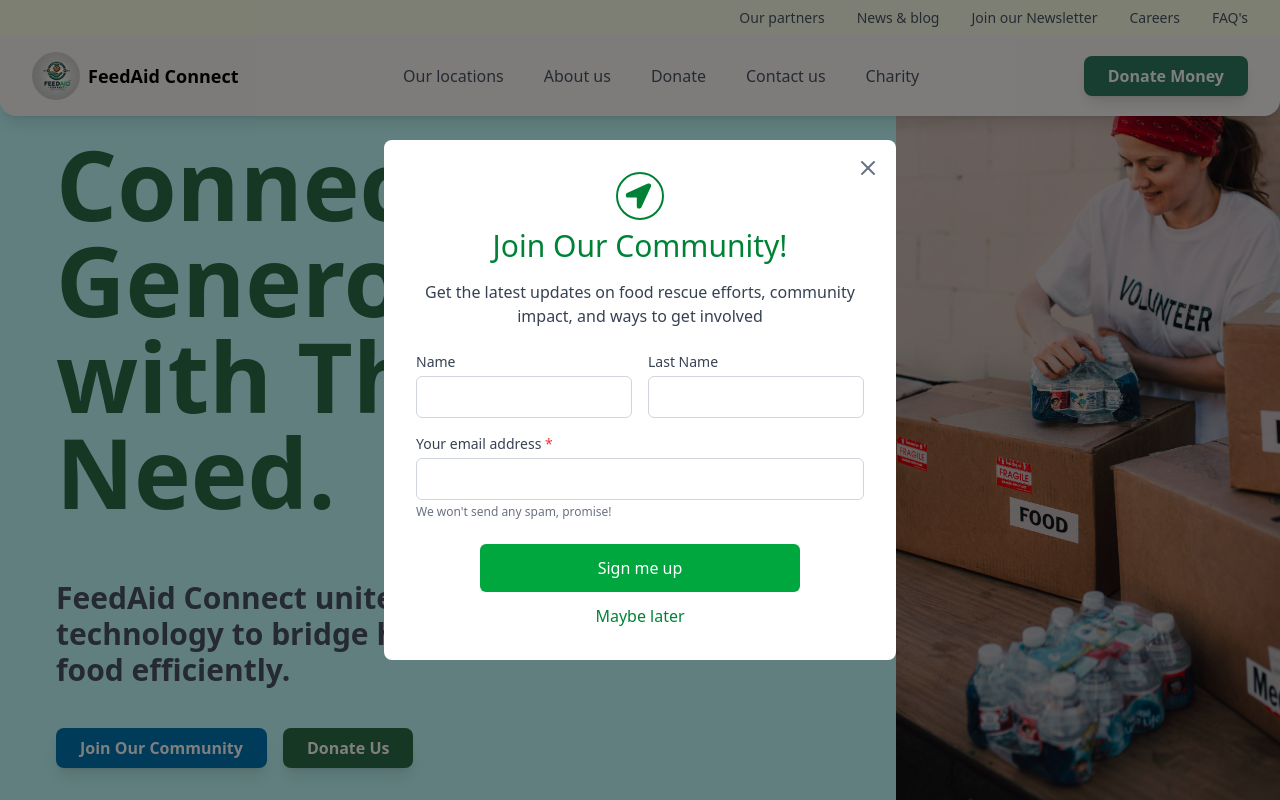
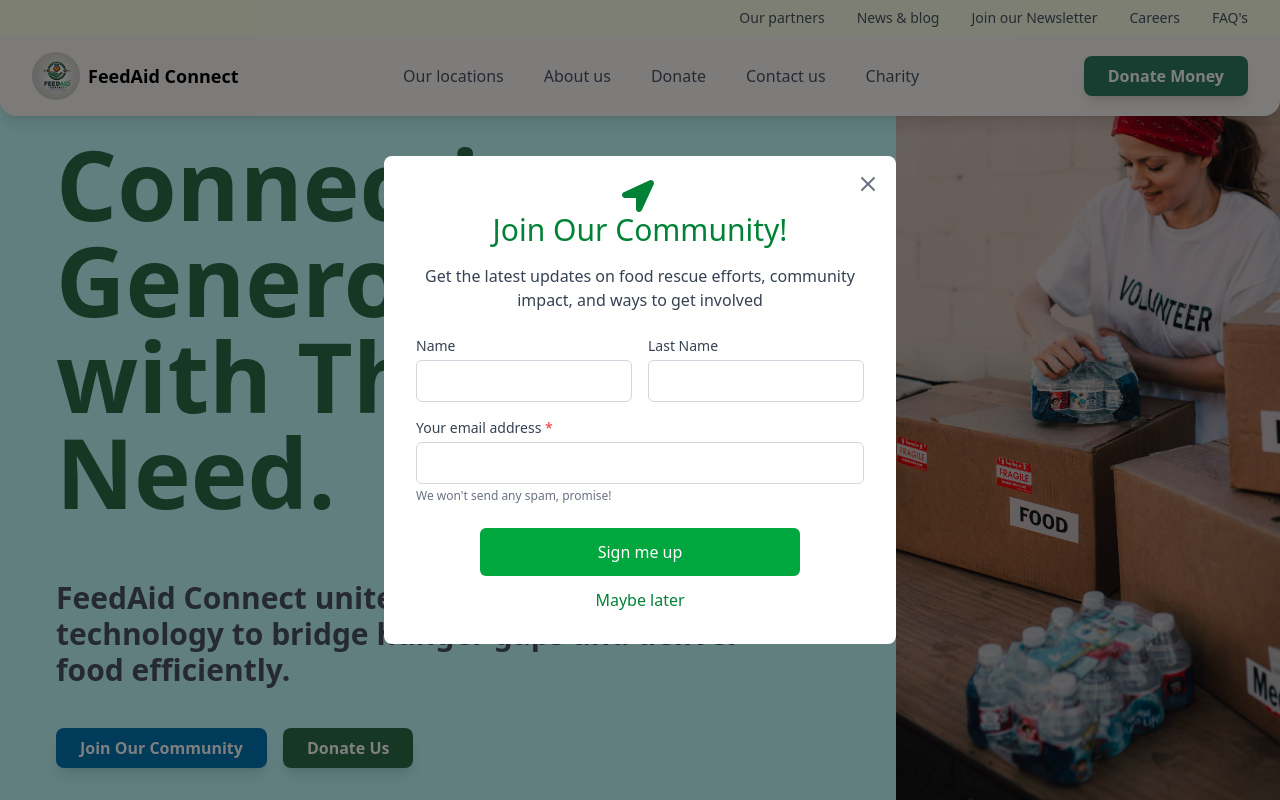
Before and after one commit to Vanshikaxxa/FeedAid_Connect, a Next.js app: page / in a window 1280 px wide. Shown: the top 800 px of the page. Built offline with nearby package versions, Linux system fonts and the light colour scheme.

Commit message:
slight changes in community form

```diff
--- a/public/components/community-signup-form.tsx
+++ b/public/components/community-signup-form.tsx
@@ -44,10 +44,8 @@ export default function CommunitySignupForm({
           <X size={24} />
         </button>
         <div className="flex justify-center mt-8 mb-2">
-          <div className="w-12 h-12 rounded-full bg-white border-2 border-green-700 flex items-center justify-center">
-            <div className="scale-160 text-green-700 transform w-4.5">
-              <FaLocationArrow />
-            </div>
+          <div className="scale-200 text-green-700 transform w-4.5">
+            <FaLocationArrow />
           </div>
         </div>
 
```
